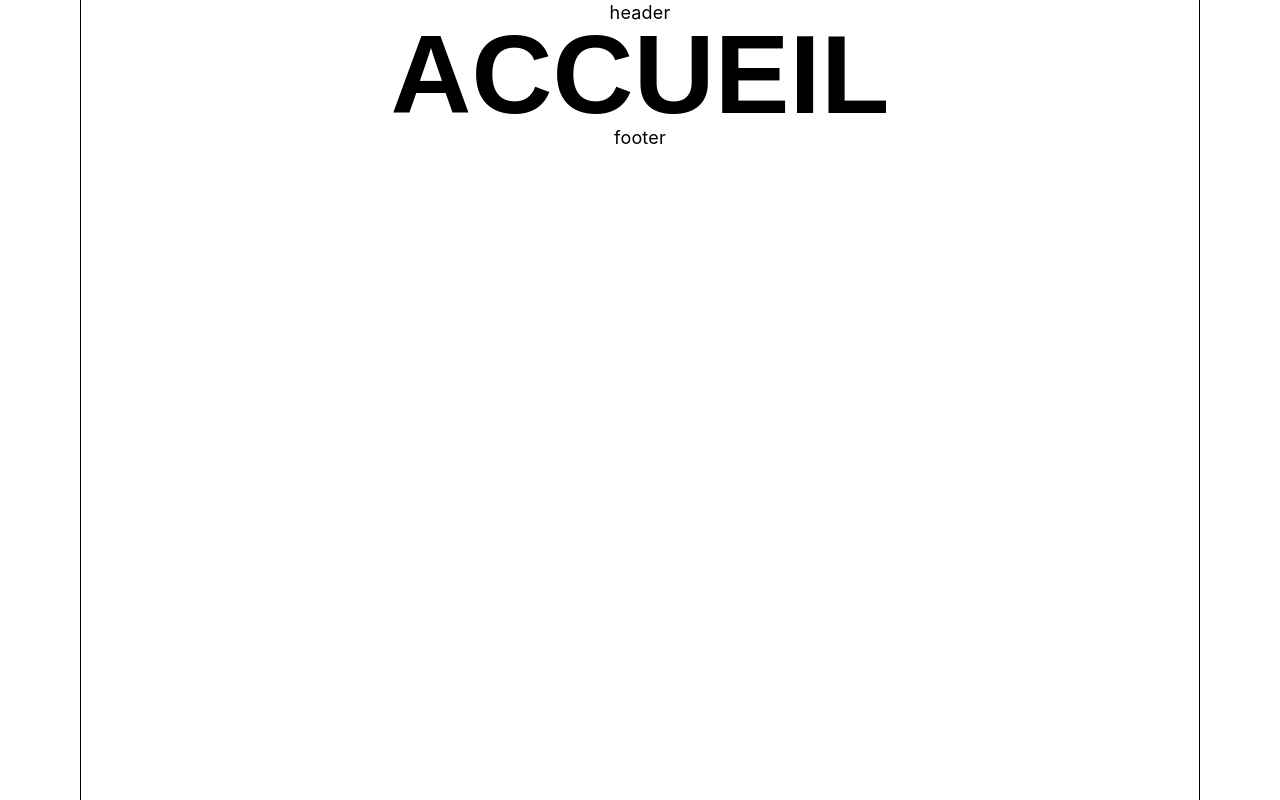
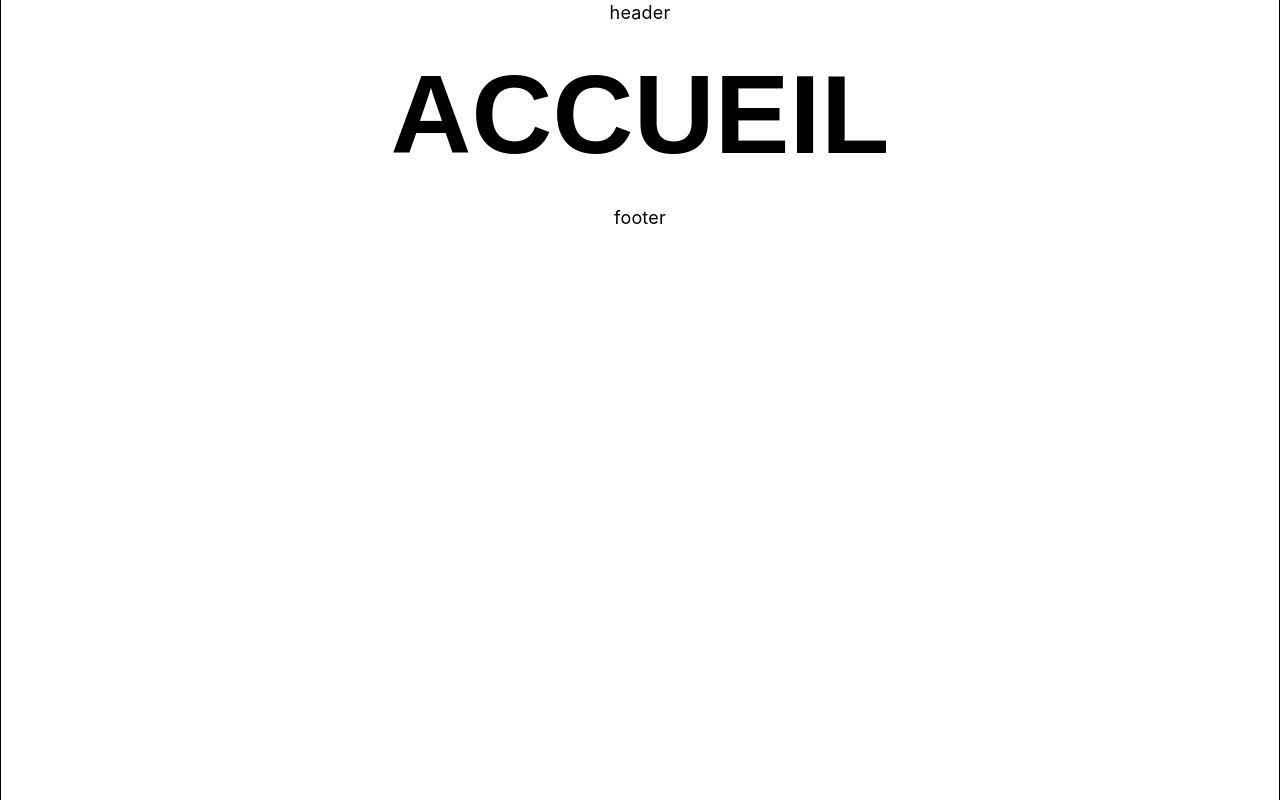
Before and after one commit to tomfrx12/Hero-SOS, a React (Vite) app: page / in a window 1280 px wide. Built offline with nearby package versions, Linux system fonts and the light colour scheme; a web font is replaced by a local one.

Commit message:
style: passer la mise en page en largeur fluide

```diff
--- a/index.html
+++ b/index.html
@@ -10,7 +10,7 @@
     <title>hero-sos</title>
   </head>
   <body class="m-0 bg-bg font-sans text-[18px]/[145%] tracking-[0.18px] text-text antialiased max-lg:text-base">
-    <div id="root" class="mx-auto box-border flex min-h-svh w-280 max-w-full flex-col border-x border-border text-center"></div>
+    <div id="root" class="mx-auto box-border flex min-h-svh max-w-full flex-col border-x border-border text-center"></div>
     <script type="module" src="/src/main.tsx"></script>
   </body>
 </html>
--- a/src/composants/Layout.tsx
+++ b/src/composants/Layout.tsx
@@ -10,7 +10,9 @@ export default function Layout({ children }: { children: ReactNode }) {
     return (
         <>
         <Header/>
-        <main>{children}</main>
+        <main className="mx-auto max-w-[80%] py-10">
+            {children}
+        </main>
         <Footer/>
         </>
     )
```
